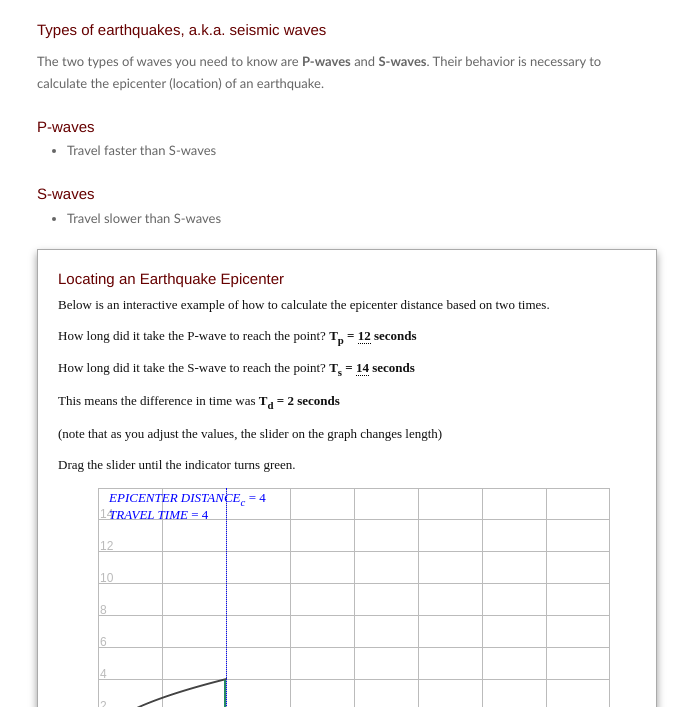
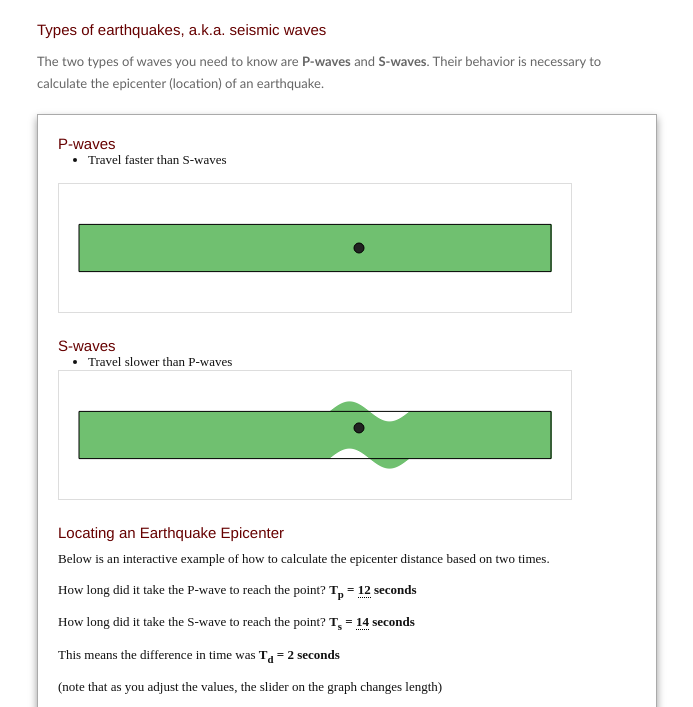
Before and after one commit to kevindeland/ExplorableEarthquakes, a plain HTML site: page index.html in a window 1280 px wide. Shown: the part 77-784 px from the top of the page, without its empty margins (303-996 px from the left). Drawn offline with Linux system fonts and the light colour scheme.

Commit message:
added wave simulations

```diff
--- a/Script/controls.js
+++ b/Script/controls.js
@@ -141,6 +141,13 @@ ParamsKnob.png", width:knobWidth, height:knobHeight });
 
 };
 
+Tangle.controls.c_waveSimKnob = function(el, worksheet) {
+
+    var tParam = "simTime";
+    var tBounds = {min: 0, max: 100};
+
+};
+
 
 Tangle.controls.c_adjustableNumber = function(el, worksheet) {
     var bounds = getBounds();
--- a/Script/earthquake.js
+++ b/Script/earthquake.js
@@ -8,6 +8,8 @@ function initEarthquakeExample (tangle) {
     var script = {
         initialize: function(model) {
 
+
+            // for calcaulating epicenter
             model.tp = 12;
             model.ts = 14;
             model.td = model.ts - model.tp;
@@ -31,8 +33,10 @@ function initEarthquakeExample (tangle) {
 //            model.dmx++;
 //            model.ed0++;
 
+            model['pwSim'] = 'hello';
+            model['swSim'] = 'hello';
+
             model['kf2'] = 'hello';
-
 
 //            console.log('5 - done updating earthquake model');
 
--- a/Script/views.js
+++ b/Script/views.js
@@ -72,7 +72,8 @@
                 }
 
                 // green
-                ctx.fillStyle = isLinedUp ? "#286" : "#F00";
+                ctx.fillStyle = isLinedUp ? "rgb(32, 128, 96)" : "rgb(255, 0, 0)";
+//                ctx.fillStyle = isLinedUp ? "#286" : "#F00";
                 ctx.fillRect(sliderX - thickness, canvasHeight - yP - testTimeTranslated, thickness, testTimeTranslated);
 
             }
@@ -119,4 +120,112 @@
     };
 
 
+    var GROUND_WIDTH = 100;
+    var GROUND_HEIGHT = 30;
+
+    // for simulating waves
+    Tangle.views.v_waveSim = function (value, el, worksheet) {
+
+//        console.log('6 - waveSim');
+
+        // get wave-type specified in html class name
+        var waveType = el.className.split(' ')[1][2];
+//        console.log(waveType);
+        var canvasWidth = el.get("width");
+        var canvasHeight = el.get("height");
+        var ctx = el.getContext("2d");
+
+        //var time = worksheet.getValue("simTime");
+        var time = 350;
+
+        var vp = 2.0;
+        var vs = 1.0;
+
+        var dp = vp * time;
+        var ds = vs * time;
+
+        // clear canvas
+        ctx.fillStyle = "#fff";
+        ctx.fillRect(0, 0, canvasWidth, canvasHeight);
+
+        //
+        var defaultGroundColor = arguments.callee.buildColor(0);
+
+        // draw ground
+        var buffer = 20;
+        var groundWidth  = canvasWidth - 2 * buffer;
+        var ratio = 1 / 10;
+        var groundHeight = groundWidth * ratio;
+
+        var wavelength = 80;
+        var amplitude = 10;
+
+        // drawing points
+        var x0 = buffer;
+        var xFinal = canvasWidth - buffer;
+        var y0 = canvasHeight/2 - groundHeight/2;
+
+        // draw ground incrementally
+        for(var x = x0; x <= xFinal; x++) {
+            if(waveType == 's' && x < ds && x > ds - wavelength) {
+                ctx.fillStyle = defaultGroundColor;
+                var y = y0 - amplitude * Math.sin(Math.PI * 2 * (x - ds) / wavelength);
+                ctx.fillRect(x, y, 1, groundHeight);
+            } else if (waveType == 'p' && x < dp && x > dp - wavelength) {
+                var colorMultiplier = Math.sin(Math.PI * 2 * (x - dp) / wavelength);
+                console.log(colorMultiplier);
+                ctx.fillStyle = arguments.callee.buildColor(colorMultiplier);
+                ctx.fillRect(x, y0, 1, groundHeight);
+            } else { // default
+                ctx.fillStyle = defaultGroundColor;//"rgb(128, 255, 128)";
+                ctx.fillRect(x, y0, 1, groundHeight);
+            }
+
+        }
+
+        // sensor info
+        var sensorX = 300;
+        var sensorY = y0 + groundHeight / 2;
+        if(waveType == 's' && sensorX < ds && sensorX > ds - wavelength) {
+            sensorY -= amplitude * Math.sin(Math.PI * 2 * (sensorX - ds) / wavelength) ;
+        } else {
+
+        }
+        var sensorRadius = 5;
+        var sensorColor = "#222";
+        ctx.fillStyle = sensorColor;
+        ctx.beginPath();
+        ctx.arc(sensorX, sensorY, sensorRadius, 0, 2 * Math.PI);
+        ctx.closePath();
+        ctx.fill();
+
+//        ctx.fillStyle = "rgb(128, 128, 128)";
+//        ctx.fillRect(buffer, canvasHeight/2 - groundHeight/2, groundWidth, groundHeight);
+
+        ctx.lineStyle = "#000";
+        ctx.rect(buffer, canvasHeight/2 - groundHeight/2, groundWidth, groundHeight);
+        ctx.stroke();
+
+    };
+
+    // pressure ranges from -1 to 1
+    Tangle.views.v_waveSim.buildColor = function(pressure) {
+        var R = {min: 96, max: 128};
+        var G = {min: 128, max: 256};
+        var B = {min: 96, max: 128};
+
+        function colorEval (pressure, color) {
+            return Math.floor((color.max + color.min) / 2 + pressure * (color.max - color.min) / 2);
+        }
+        var r = colorEval(pressure, R);
+        var g = colorEval(pressure, G);
+        var b = colorEval(pressure, B);
+
+        var string = "rgb(" + r + ", " + g + ", " +  b + ")";
+        console.log(string);
+        return string;
+    };
+
+
+
 })();
--- a/index.html
+++ b/index.html
@@ -28,17 +28,27 @@
 
             <p>The two types of waves you need to know are <b>P-waves</b> and <b>S-waves</b>. Their behavior is necessary to calculate the epicenter (location) of an earthquake.</p>
 
-            <h4>P-waves</h4>
-            <ul>
-                <li>Travel faster than S-waves</li>
-            </ul>
-
-            <h4>S-waves</h4>
-            <ul>
-                <li>Travel slower than S-waves</li>
-            </ul>
 
             <div id="earthquakeExample">
+
+                <div class="waveSim">
+                    <p><h4>P-waves</h4>
+                    <ul>
+                        <li>Travel faster than S-waves</li>
+                    </ul></p>
+
+                    <canvas class="v_waveSim a_pwSim" width="512" height="128"></canvas>
+
+                    <h4>S-waves</h4>
+                    <ul>
+                        <li>Travel slower than P-waves</li>
+                    </ul>
+
+                    <canvas class="v_waveSim a_swSim" width="512" height="128"></canvas>
+
+                    <div class="c_waveSimKnob a_simTime"></div>
+                </div>
+
                 <h4>Locating an Earthquake Epicenter</h4>
 
                 <p>Below is an interactive example of how to calculate the epicenter distance based on two times.</p>
@@ -55,7 +65,7 @@
                     <b>T<sub>d</sub> = <span class="a_td"></span> seconds</b>
                 </p>
                 <p>(note that as you adjust the values, the slider on the graph changes length)</p>
-                <p>Drag the slider until the indicator turns green.</p>
+                <p><em>Drag the slider to determine the distance at which the time difference betweent the two waves equals <b>T<sub>d</sub> = <span class="a_td"></span> seconds</b> (the indicator will turn green).</em></p>
 
                 <div class="earthquakeIndent" style="position:relative;">
                     <div class="earthquakePlot" >
--- a/style.css
+++ b/style.css
@@ -282,6 +282,10 @@ a:hover   { text-decoration:underline; }
 //    border-bottom:1px solid #222;
 }
 
+.waveSim canvas {
+    border:1px solid #ddd;
+}
+
 .filterUnstable {
     position:absolute;
     left:13px;
```
